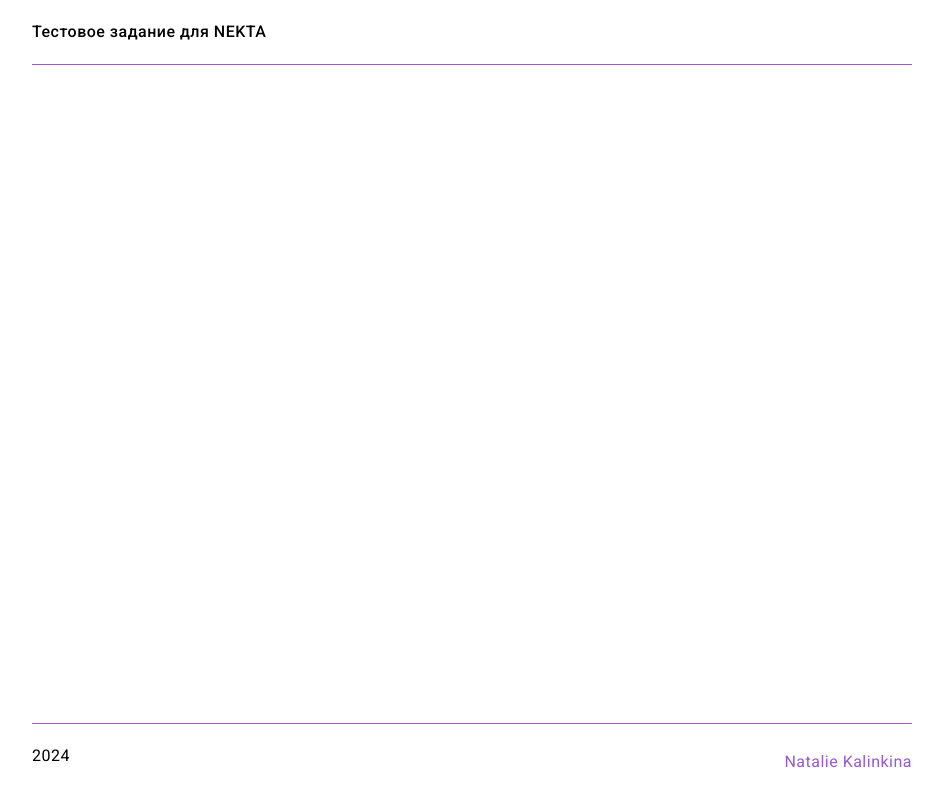
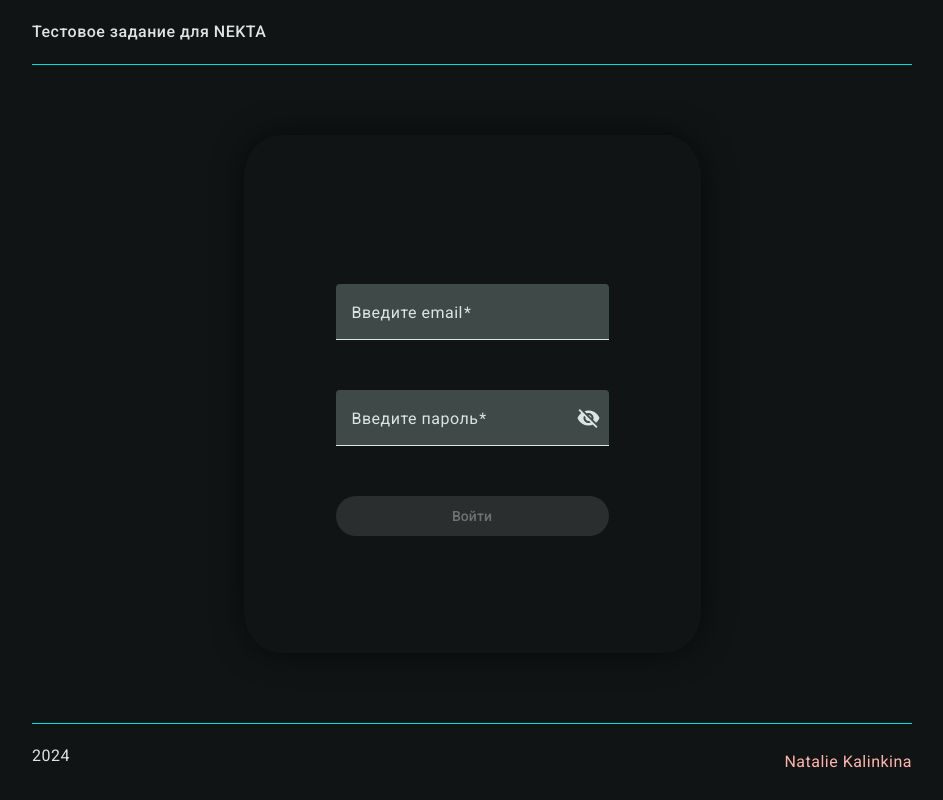
Before and after one commit to NatalieKalinkina/angular_test-task_for_nekta, an Angular app: page / in a window 1280 px wide. Shown: the whole page, without its empty margins (168-1111 px from the left). Built offline with nearby package versions, Linux system fonts and the light colour scheme.

Commit message:
style: add material.io to login-page; feat: form data validation

```diff
--- a/src/app/app.routes.ts
+++ b/src/app/app.routes.ts
@@ -4,7 +4,7 @@ import { DevicesListComponent } from './devices-list/devices-list.component';
 import { canActivateAuth } from './auth/access.guard';
 
 export const routes: Routes = [
-  { path: 'login', component: LoginPageComponent },
+  { path: '', component: LoginPageComponent },
   {
     path: 'devices',
     component: DevicesListComponent,
--- a/src/app/auth/access.guard.ts
+++ b/src/app/auth/access.guard.ts
@@ -9,5 +9,5 @@ export const canActivateAuth = () => {
     return true;
   }
 
-  return inject(Router).createUrlTree(['/login']);
+  return inject(Router).createUrlTree(['']);
 };
--- a/src/app/devices-list/devices-list.component.css
+++ b/src/app/devices-list/devices-list.component.css
@@ -1,6 +1,8 @@
 table {
-  width: 80%;
+  width: 100%;
   border-radius: 8%;
   border: none;
-  box-shadow: 0px 0px 35px -5px rgba(0, 0, 0, 0.25);
+  box-shadow: 0px 0px 35px -5px rgba(0, 0, 0, 0.75);
+  padding: 30px;
+  box-sizing: border-box;
 }
--- a/src/app/devices-list/devices-list.component.html
+++ b/src/app/devices-list/devices-list.component.html
@@ -1,3 +1,4 @@
+<section class="devices">
   <table mat-table [dataSource]="devicesList" class="mat-elevation-z8">
     <ng-container matColumnDef="id">
       <th mat-header-cell *matHeaderCellDef>ID</th>
@@ -12,9 +13,10 @@
     <ng-container matColumnDef="last_active">
       <th mat-header-cell *matHeaderCellDef>Дата последней активности</th>
       <td mat-cell *matCellDef="let device">
-      {{ device.last_active | date : "dd.MM.yyyy HH:mm" : "UTC+4" }}
+        {{ device.last_active | date : "dd.MM.YYYY hh:mm" }}
       </td>
     </ng-container>
     <tr mat-header-row *matHeaderRowDef="displayedColumns"></tr>
     <tr mat-row *matRowDef="let row; columns: displayedColumns"></tr>
   </table>
+</section>
--- a/src/app/login-page/login-page.component.css
+++ b/src/app/login-page/login-page.component.css
@@ -3,7 +3,7 @@
   height: 518px;
   border-radius: 8%;
   border: none;
-  box-shadow: 0px 0px 35px -5px rgba(0, 0, 0, 0.25);
+  box-shadow: 0px 0px 35px -5px rgba(0, 0, 0, 0.75);
   margin: auto;
   padding: 149px 92px 83px;
   box-sizing: border-box;
@@ -13,22 +13,7 @@
   display: flex;
   flex-direction: column;
   justify-content: space-between;
-  gap: 45px;
+  gap: 30px;
   align-items: center;
   width: 100%;
 }
-
-.login__inputs {
-  display: flex;
-  flex-direction: column;
-  justify-content: space-between;
-  gap: 9px;
-  align-items: center;
-  width: 100%;
-}
-
-.mat-form-field,
-.mat-flat-button {
-  width: 273px;
-  height: 40px;
-}
--- a/src/app/login-page/login-page.component.html
+++ b/src/app/login-page/login-page.component.html
@@ -1,29 +1,46 @@
 <section class="login">
   <form class="login__form" [formGroup]="form" (ngSubmit)="onSubmit()">
-    <div class="login__inputs">
-      <div>
-        <label>Email</label>
+    <mat-form-field style="width: 100%">
+      <mat-label>Введите email</mat-label>
       <input
+        type="email"
+        matInput
+        placeholder="example@email.com"
         formControlName="email"
-          class="login__input"
-          type="email"
         required
-          name="email"
-          placeholder="Введите email"
       />
-      </div>
-      <div>
-        <label>Пароль</label>
+      @if (form.invalid) {
+      <mat-error>Введите email в формате example&#64;email.com</mat-error>
+      }
+    </mat-form-field>
+
+    <mat-form-field style="width: 100%">
+      <mat-label>Введите пароль</mat-label>
       <input
+        matInput
         formControlName="password"
-          class="login__input"
-          type="password"
-          required
-          name="password"
-          placeholder="Введите пароль"
+        [type]="hide() ? 'password' : 'text'"
       />
-      </div>
-    </div>
-    <button type="submit" class="login__submit">Войти</button>
+      @if (form.invalid) {
+      <mat-error>Поле обязательное</mat-error>
+      }
+      <button
+        mat-icon-button
+        matSuffix
+        (click)="clickEvent($event)"
+        [attr.aria-label]="'Hide password'"
+        [attr.aria-pressed]="hide()"
+      >
+        <mat-icon>{{ hide() ? "visibility_off" : "visibility" }}</mat-icon>
+      </button>
+    </mat-form-field>
+    <button
+      mat-flat-button
+      type="submit"
+      [disabled]="form.invalid"
+      style="width: 100%"
+    >
+      Войти
+    </button>
   </form>
 </section>
--- a/src/app/login-page/login-page.component.ts
+++ b/src/app/login-page/login-page.component.ts
@@ -1,6 +1,5 @@
-import { Component, inject } from '@angular/core';
+import { Component, inject, signal } from '@angular/core';
 import {
-  Form,
   FormBuilder,
   FormControl,
   FormGroup,
@@ -9,11 +8,21 @@ import {
 } from '@angular/forms';
 import { Router } from '@angular/router';
 import { AuthService } from '../auth/auth.service';
+import { MatFormFieldModule } from '@angular/material/form-field';
+import { MatButtonModule } from '@angular/material/button';
+import { MatIconModule } from '@angular/material/icon';
+import { MatInputModule } from '@angular/material/input';
 
 @Component({
   selector: 'app-login',
   standalone: true,
-  imports: [ReactiveFormsModule],
+  imports: [
+    ReactiveFormsModule,
+    MatFormFieldModule,
+    MatButtonModule,
+    MatIconModule,
+    MatInputModule,
+  ],
   templateUrl: './login-page.component.html',
   styleUrl: './login-page.component.css',
 })
@@ -21,11 +30,17 @@ export class LoginPageComponent {
   authService = inject(AuthService);
   router = inject(Router);
 
+  hide = signal(true);
+  clickEvent(event: MouseEvent) {
+    this.hide.set(!this.hide);
+    event.stopPropagation();
+  }
+
   form: FormGroup;
 
   constructor(private formBuilder: FormBuilder) {
     this.form = this.formBuilder.group({
-      email: new FormControl(null),
+      email: new FormControl(null, [Validators.required, Validators.email]),
       password: new FormControl(null, [Validators.required]),
     });
   }
--- a/src/index.html
+++ b/src/index.html
@@ -6,10 +6,16 @@
     <base href="/" />
     <meta name="viewport" content="width=device-width, initial-scale=1" />
     <link rel="icon" type="image/x-icon" href="favicon.ico" />
-      <link href="https://fonts.googleapis.com/css2?family=Roboto:wght@300;400;500&display=swap" rel="stylesheet">
-    <link href="https://fonts.googleapis.com/icon?family=Material+Icons" rel="stylesheet">
-</head>
-  <body class="mat-typography">
+    <link
+      href="https://fonts.googleapis.com/css2?family=Roboto:wght@300;400;500&display=swap"
+      rel="stylesheet"
+    />
+    <link
+      href="https://fonts.googleapis.com/icon?family=Material+Icons"
+      rel="stylesheet"
+    />
+  </head>
+  <body class="mat-typography mat-app-background">
     <header class="header">Тестовое задание для NEKTA</header>
     <app-root></app-root>
     <footer class="footer">
--- a/src/styles.css
+++ b/src/styles.css
@@ -1,8 +1,8 @@
+@import "@angular/material/prebuilt-themes/cyan-orange.css";
+
 html {
-  --main-light-color: #ffffff;
-  --main-dark-color: #000000;
-  --accent-light-color: #f8f1ff;
-  --accent-dark-color: #985ace;
+  --main-accent-color: #00dddd;
+  --second-accent-color: #ffb4ab;
 }
 
 body {
@@ -15,8 +15,6 @@ body {
   align-items: center;
   margin: 0 auto;
   font-family: Roboto, "Helvetica Neue", sans-serif;
-  background-color: var(--main-light-color);
-  color: var(--main-dark-color);
   font-size: 16px;
   -webkit-text-size-adjust: 100%;
   -ms-text-size-adjust: 100%;
@@ -31,7 +29,7 @@ body {
   margin: 0 auto;
   padding: 20px 0;
   box-sizing: border-box;
-  border-bottom: 1px solid var(--accent-dark-color);
+  border-bottom: 1px solid var(--main-accent-color);
   font-weight: 500;
 }
 
@@ -40,7 +38,7 @@ body {
   margin: 0 auto;
   padding: 20px 0;
   box-sizing: border-box;
-  border-top: 1px solid var(--accent-dark-color);
+  border-top: 1px solid var(--main-accent-color);
   display: flex;
   justify-content: space-between;
   align-items: center;
@@ -53,18 +51,9 @@ body {
 
 .link {
   text-decoration: none;
-  color: var(--accent-dark-color);
+  color: var(--second-accent-color);
 }
 
 .link:hover {
   opacity: 0.8;
 }
-
-/* html,
-body {
-  height: 100%;
-}
-body {
-  margin: 0;
-  font-family: Roboto, "Helvetica Neue", sans-serif;
-} */
```
Lines whose indentation alone changed are shown as unchanged.
